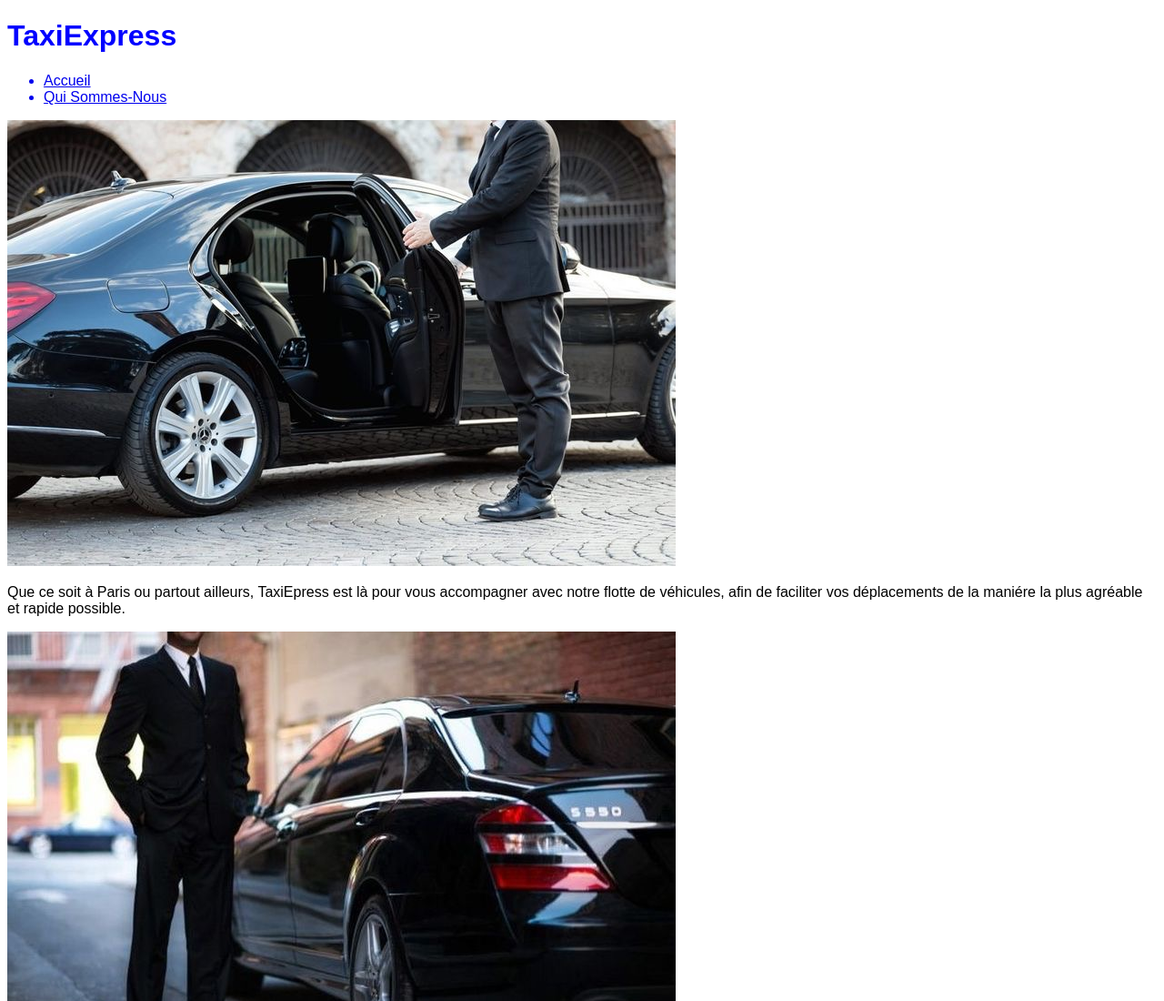
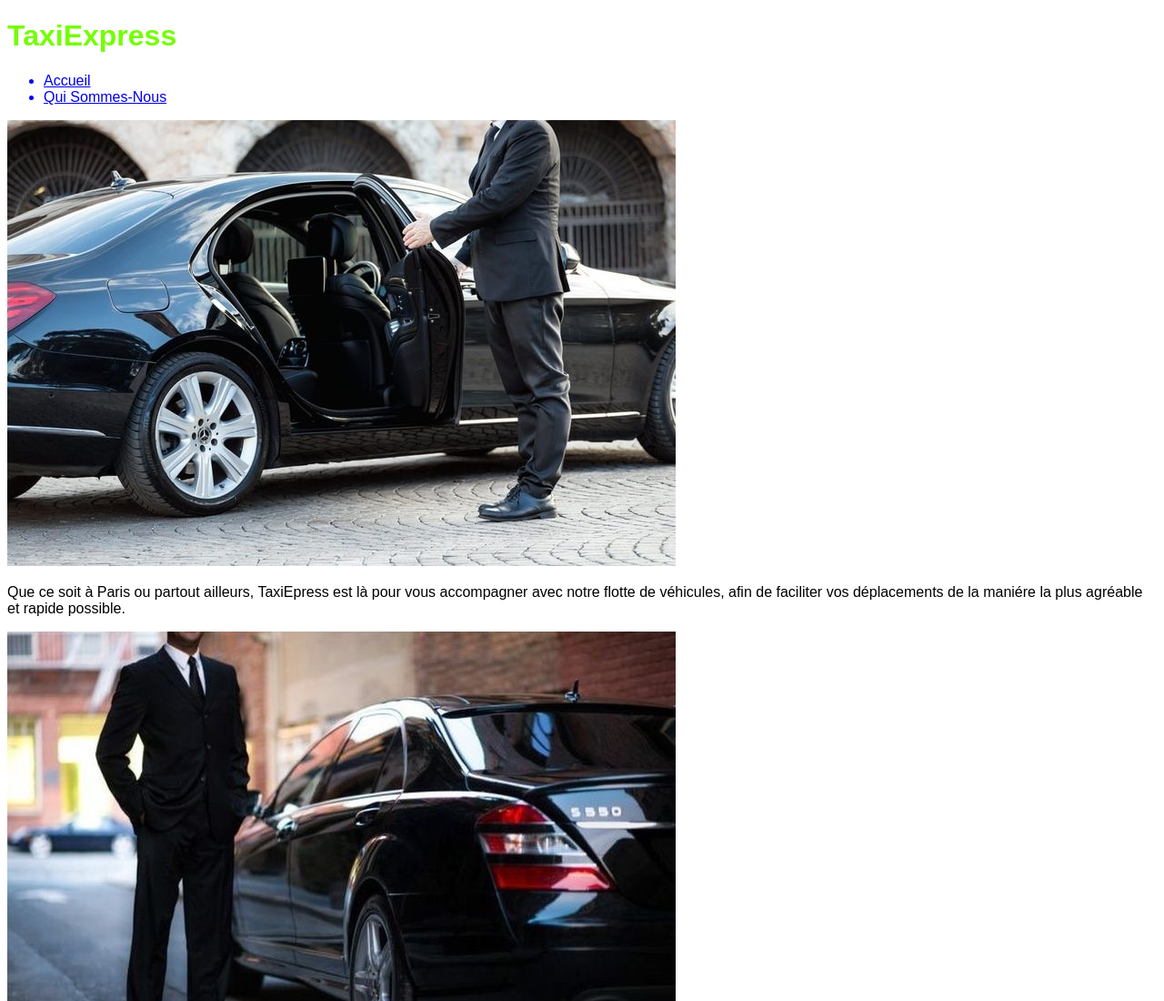
Before and after one commit to Garroumsofiane/12, a plain HTML site: page index.html in a window 1280 px wide. Shown: the top 1100 px of the page at 91% size. Drawn offline with Linux system fonts and the light colour scheme.

```diff
--- a/style.css
+++ b/style.css
@@ -3,4 +3,4 @@ body
     font-family: 'Raleway', sans-serif;
 }
 
-h1{color: blue;}
+h1{color: rgb(115, 255, 0);}
```
